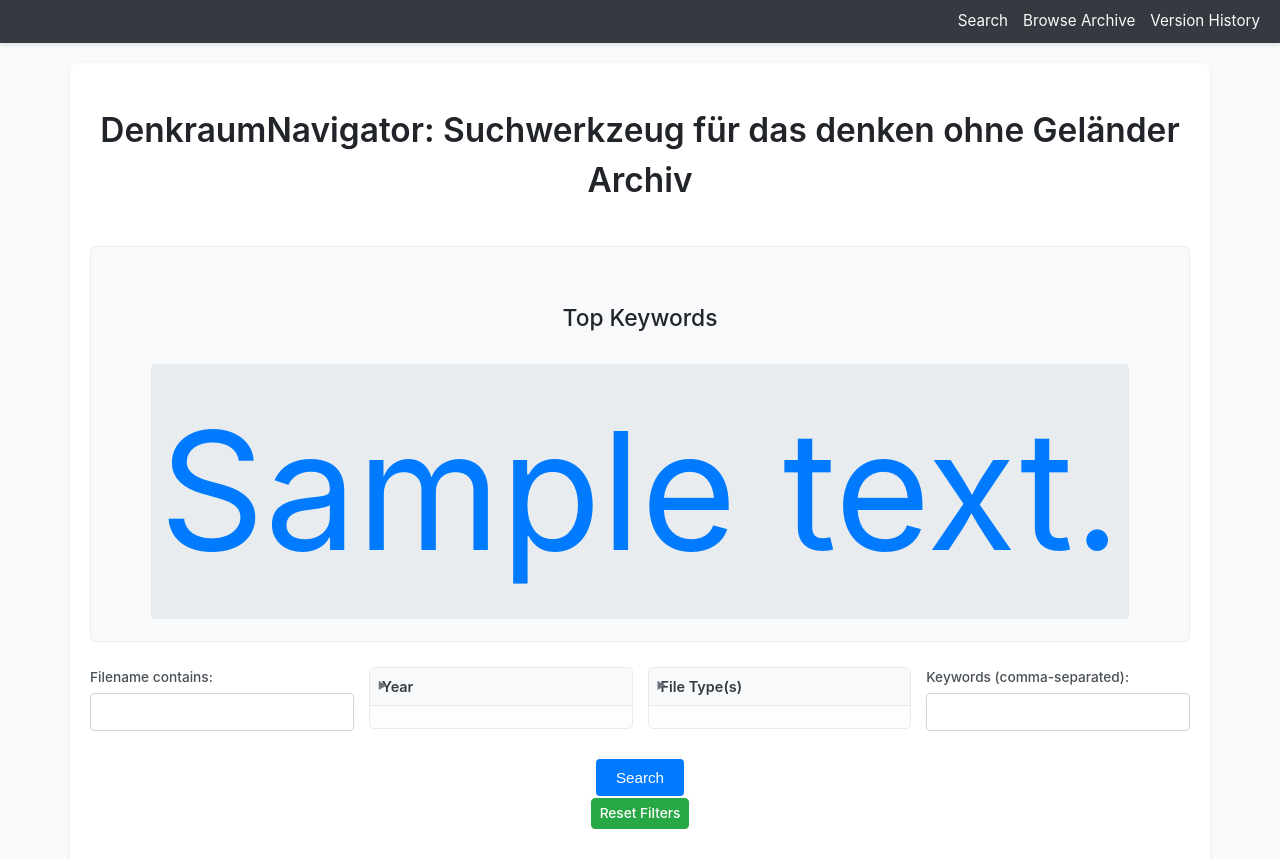
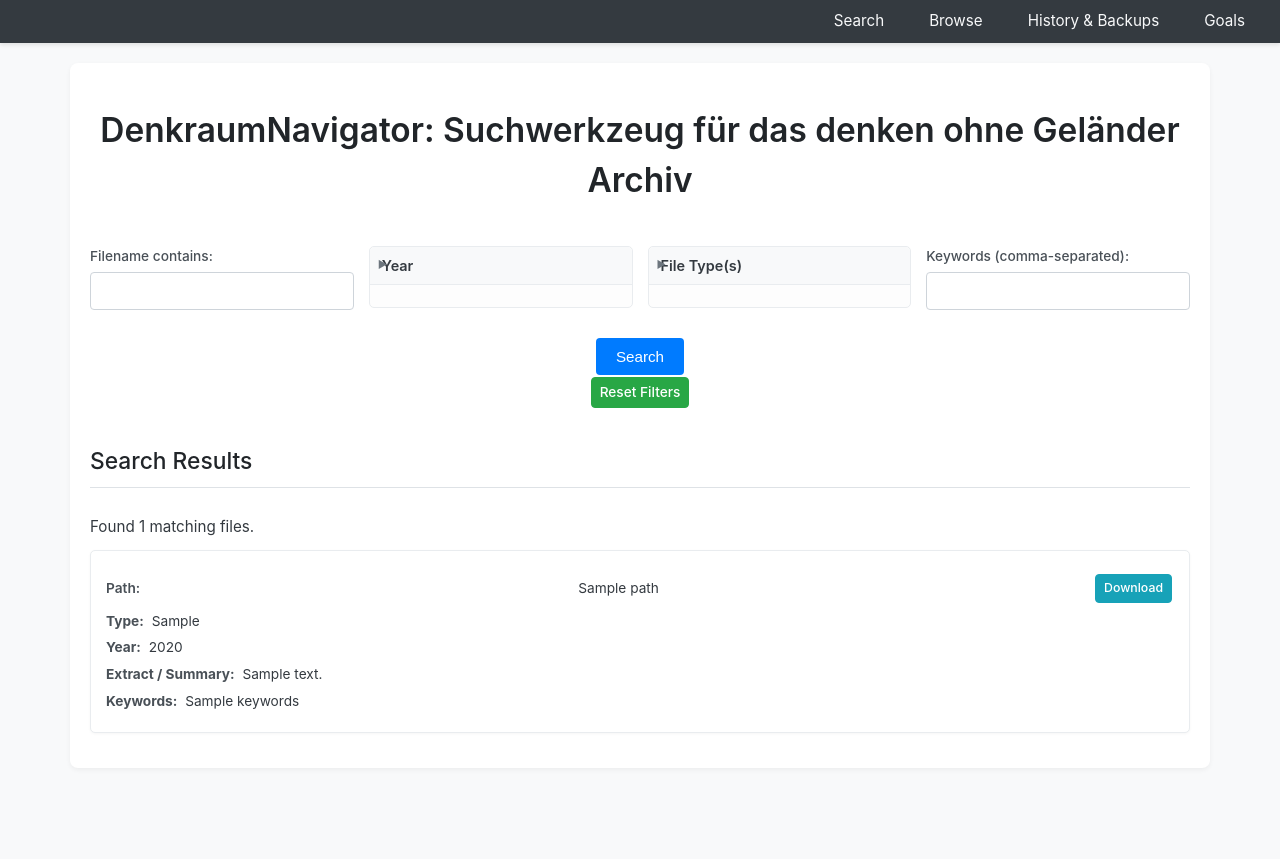
Before and after one commit to DimitriGeelen/DenkraumNavigator, a Flask app: template templates/index.html in a window 1280 px wide. Shown: the top 859 px of the page. After the commit the page ends 733 px from the top, so only its background shows below. Run offline with Flask 3, Linux system fonts and the light colour scheme; the template is opened without the code that fills it: most values are stand-ins (such as "Sample title", 1, 10 or a date in 2020).

Commit message:
feat: Implement features and updates for major release

```diff
--- a/app.py
+++ b/app.py
@@ -78,7 +78,9 @@
     os.makedirs(backup_dir, exist_ok=True)
     g.DATABASE = current_app.config['DATABASE']
     g.BACKUP_DIR = current_app.config['BACKUP_DIR']
-    # Remove g.main_menu generation
+    # Add main_menu to the request context g
+    g.main_menu = main_menu
+    # Remove g.main_menu generation (this comment seems outdated now)
 
 def get_db():
     """Opens a new database connection if there is none yet for the current application context."""
@@ -180,21 +182,38 @@
         return []
 
 def get_top_keywords(limit=50):
-    """Fetches all keywords from the DB and returns the most frequent ones."""
-    all_keywords_str = query_db("SELECT keywords FROM files WHERE keywords IS NOT NULL AND keywords != ''")
-    print(f"DEBUG [get_top_keywords]: Found {len(all_keywords_str)} rows with keywords.") # Debug
+    """Fetches keywords row by row and returns the most frequent ones."""
+    logger.debug("[get_top_keywords] Fetching keywords row by row...")
+    keyword_counts = Counter()
+    conn = get_db()
+    cur = conn.cursor()
+    try:
+        cur.execute("SELECT keywords FROM files WHERE keywords IS NOT NULL AND keywords != ''")
+        # Fetch and process row by row to reduce memory load
+        row_count = 0
+        while True:
+            row = cur.fetchone() # Fetch one row
+            if row is None:
+                break # No more rows
+            row_count += 1
+            if row['keywords']:
+                keywords = row['keywords'].split(',')
+                keyword_counts.update(kw.strip() for kw in keywords if kw.strip())
+            # Optional: Add logging every N rows to see progress
+            # if row_count % 1000 == 0:
+            #     logger.debug(f"[get_top_keywords] Processed {row_count} rows...")
 
-    keyword_counts = Counter()
-    for i, row in enumerate(all_keywords_str):
-        # Keywords are stored comma-separated
-        if row['keywords']:
-            keywords = row['keywords'].split(',')
-            # if i < 5: print(f"DEBUG [get_top_keywords]: Row {i} keywords: {keywords}") # Debug first 5 rows
-            keyword_counts.update(kw.strip() for kw in keywords if kw.strip()) # Count non-empty keywords
+        logger.debug(f"[get_top_keywords] Finished processing {row_count} rows.")
 
-    # Get the most common keywords and their counts
+    except sqlite3.Error as e:
+        logger.error(f"[get_top_keywords] Database error: {e}")
+        return [] # Return empty on error
+    finally:
+        cur.close()
+        # Don't close the connection here, let teardown handle it
+
     top_keywords = keyword_counts.most_common(limit)
-    print(f"DEBUG [get_top_keywords]: Top {limit} raw keyword counts (first 5): {top_keywords[:5]}") # Debug
+    logger.debug(f"[get_top_keywords] Top {limit} raw keyword counts (first 5): {top_keywords[:5]}")
 
     # Add scaling factor for font size (optional, adjust as needed)
     if top_keywords:
@@ -293,9 +312,9 @@
     distinct_types = get_distinct_file_types()
     # Get distinct years for the dropdown
     distinct_years = get_distinct_years()
-    # Always get top keywords for the tag cloud
-    top_keywords = get_top_keywords(limit=50) # Get top 50 keywords
-    print(f"DEBUG: Top Keywords Data (first 5): {top_keywords[:5]}") # Add this debug print
+    # Get top keywords for the tag cloud (this might be slow for large datasets)
+    top_keywords = get_top_keywords()
+    # print(f"DEBUG: Top Keywords Data (first 5): {top_keywords[:5]}") # Add this debug print
 
     # *** ADD LOGGING HERE ***
     logger.info(f"[Route: /] Value of main_menu being passed to template: {g.main_menu}")
@@ -305,8 +324,7 @@
                            search_terms=search_terms,
                            top_keywords=top_keywords,
                            distinct_types=distinct_types,
-                           distinct_years=distinct_years,
-                           menu=g.main_menu)
+                           distinct_years=distinct_years)
 
 @app.route('/download/') # Note the trailing slash
 @app.route('/download/<path:file_path>')
@@ -608,8 +626,7 @@
     return render_template('history.html',
                            tag_details=tag_details,
                            commit_details=commit_details, # Pass commit details
-                           manual_db_backups=manual_db_backups,
-                           menu=g.main_menu)
+                           manual_db_backups=manual_db_backups)
                            # Remove old backup lists
                            # commit_db_backups=commit_db_backups,
                            # commit_code_backups=commit_code_backups)
@@ -679,8 +696,7 @@
                            current_path=sub_path or '/',
                            breadcrumbs=breadcrumbs,
                            directories=dirs,
-                           files=files,
-                           menu=g.main_menu)
+                           files=files)
 
 @app.route('/download_code')
 def download_code():
--- a/menu.md
+++ b/menu.md
@@ -18,3 +18,11 @@
     3.  **Explicitly Reset Component Styles:** For components like the navbar, explicitly define styles for its child elements (e.g., `.navbar li`) to reset any potentially inherited properties (like `padding`, `border`, `background`, `display`) to ensure they don't interfere with the intended appearance.
 
 *Note: The navbar is now dynamically generated based on this file and styled via `static/css/style.css`. These notes are kept for historical context.*
+
+---
+
+## Debugging Notes
+
+*   **Issue:** Navigation links (specifically "Goals") were missing on the main search page (`index.html`), even though they appeared correctly on other pages (`base.html` derivatives).
+*   **Cause:** The `index.html` template contained a *hardcoded* HTML list for its navigation bar, unlike `base.html` which used a dynamic Jinja loop (`{% for item in g.main_menu %}`).
+*   **Solution:** Replaced the hardcoded `<ul>...</ul>` in `templates/index.html` with the same dynamic Jinja loop used in `base.html` to ensure consistent menu rendering across all pages.
--- a/requirements.txt
+++ b/requirements.txt
@@ -12,6 +12,7 @@
 Flask-Migrate
 python-dotenv
 Markdown
+gunicorn
 
 # Development/Linting Tools
 flake8
--- a/templates/base.html
+++ b/templates/base.html
@@ -9,9 +9,9 @@
 <body>
     <nav>
         <ul>
-            {% if menu %}
-                {# Restore original loop with url_for #}
-                {% for item in menu %}
+            <!-- DEBUG: g object in base.html: {{ g }} -->
+            {% if g.main_menu %}
+                {% for item in g.main_menu %}
                     <li><a href="{{ url_for(item.endpoint) }}">{{ item.text }}</a></li>
                 {% endfor %}
             {% else %}
--- a/templates/index.html
+++ b/templates/index.html
@@ -33,7 +33,7 @@
         .navbar a {
             color: #f8f9fa; /* Light text */
             text-decoration: none;
-
+            padding: 8px 15px;
             border-radius: 4px;
             transition: background-color 0.2s ease;
         }
@@ -323,9 +323,14 @@
 <body>
     <nav class="navbar">
         <ul>
-            <li><a href="/">Search</a></li>
-            <li><a href="/browse/">Browse Archive</a></li>
-            <li><a href="/history">Version History</a></li>
+            <!-- Replace hardcoded links with dynamic loop -->
+            {% if g.main_menu %}
+                {% for item in g.main_menu %}
+                    <li><a href="{{ url_for(item.endpoint) }}">{{ item.text }}</a></li>
+                {% endfor %}
+            {% else %}
+                <li><a href="/">Search</a></li> {# Fallback if menu fails #}
+            {% endif %}
         </ul>
     </nav>
 
@@ -335,18 +340,22 @@
             <a href="/history" class="btn-link btn-link-nav">View Version History</a>
         </p> --> <!-- Remove the old link -->
 
-        <!-- Tag Cloud Section -->
-        {% if top_keywords %}
+        <!-- Tag Cloud Section - Use HTML comments -->
+        <!--
         <div class="tag-cloud">
             <h2>Top Keywords</h2>
-            {% for keyword in top_keywords %}
-                <a href="/?keywords={{ keyword.text }}" title="{{ keyword.weight }} files"
-                   style="font-size: {{ 0.8 + keyword.font_scale * 0.2 }}em; opacity: {{ 0.6 + keyword.font_scale * 0.1 }};">
-                    {{ keyword.text }}
-                </a>
-            {% endfor %}
+            {% if top_keywords %}
+                {% for keyword in top_keywords %}
+                    <a href="{{ url_for('index', keywords=keyword.text) }}" title="{{ keyword.weight }} files"
+                       style="font-size: {{ '%.2f'|format(keyword.font_scale * 0.7 + 0.8) }}em; opacity: {{ '%.2f'|format(keyword.font_scale * 0.1 + 0.8) }};">
+                        {{ keyword.text }}
+                    </a>
+                {% endfor %}
+            {% else %}
+                <p>No keywords found in index.</p>
+            {% endif %}
         </div>
-        {% endif %}
+        -->
 
         <form method="post">
             <div class="form-grid">
```
Also changed, not shown: PROJECT_NOTES.md (+8 -0 lines), tests/test_menu_parsing.py (+2 -2 lines), 2 other files.
